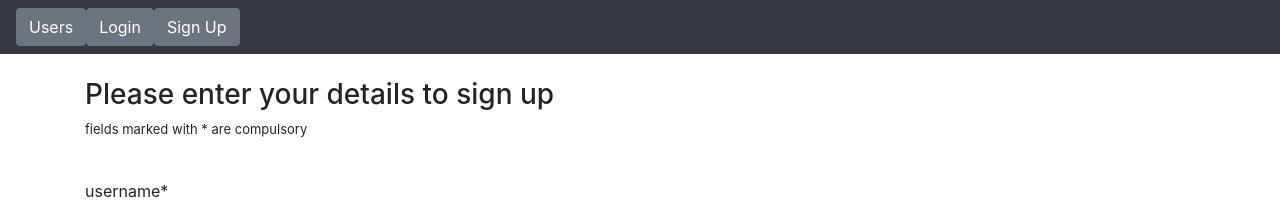
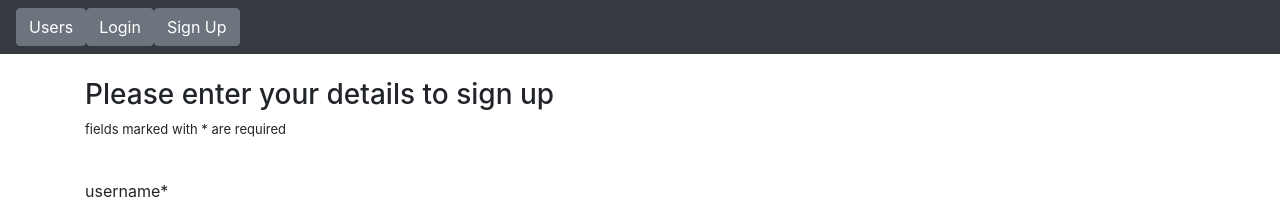
Before and after one commit to ayshamarty/react-assessment, a React (Create React App) app in the folder front-end/: page /signup in a window 1280 px wide. Shown: the top 210 px of the page. Built offline with nearby package versions, Linux system fonts and the light colour scheme; no server answers.

Commit message:
Update SignUp.js

```diff
--- a/front-end/src/Components/SignUp.js
+++ b/front-end/src/Components/SignUp.js
@@ -64,7 +64,7 @@ class SignUp extends Component {
       <div className="container">
         <form onSubmit={this.createUser}>
           <h3>Please enter your details to sign up</h3>
-          <p className="asterisk">fields marked with * are compulsory</p>
+          <p className="asterisk">fields marked with * are required</p>
           <br />
           <p>username*</p>
           <input id="create-username" />
```
